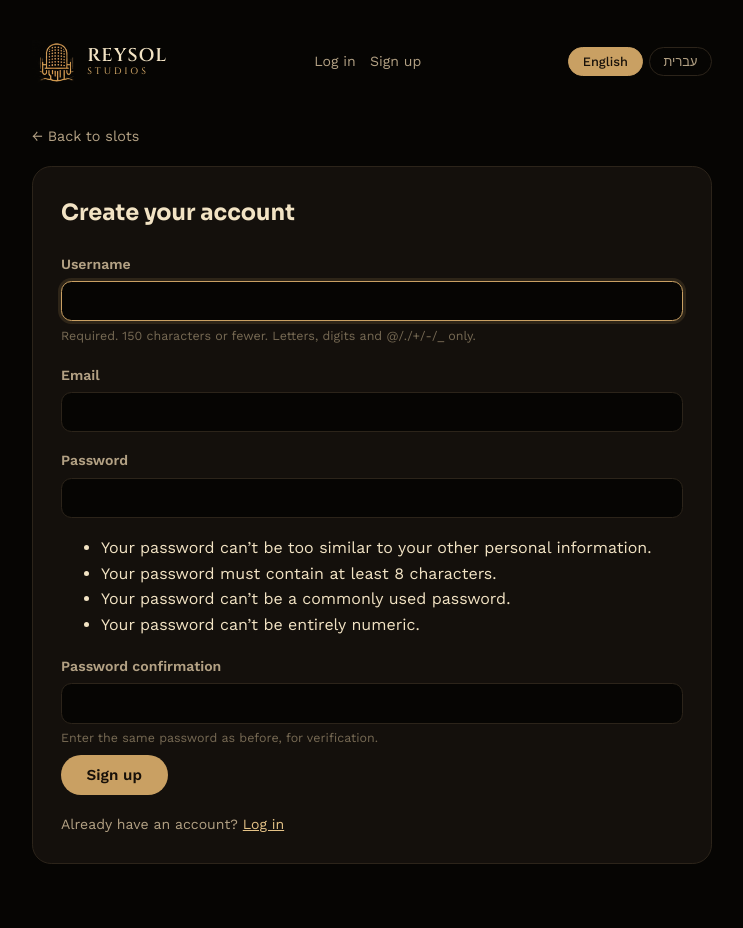
After one commit to alonshac8484/Singing_lessopns, a Django app: page /slots/signup/ in a window 1280 px wide. The commit adds this page. Shown: the whole page, without its empty margins (268-1011 px from the left). Run offline with Django 4.2, Linux system fonts and the light colour scheme.

Commit message:
Add student self-signup and login-required booking
Students get real accounts (Django's built-in auth.User, is_staff
stays False so they can never reach /admin/) via a self-service
signup page. Booking a slot now requires login: book_slot redirects
anonymous visitors to the login page with ?next= back to the slot,
and the booking form pre-fills name/email from the account (still
editable). BookingRequest gains a nullable user FK linking each
request back to the account that made it. Browsing /slots/ stays
public -- only the actual booking step is gated.

Existing tests updated to log in a test user before booking; added
a new test asserting anonymous booking attempts redirect to login
instead of creating a request. New signup/login pages match the
existing REYSOL Studios theme and are fully translated (Hebrew
translations for the new strings, plus Django's own bundled auth
translations for things like password validation messages).

Co-Authored-By: Claude Sonnet 5 <noreply@anthropic.com>
Claude-Session: https://claude.ai/code/session_01VnRy5aDWEFvWiZrHdDz6YL

```diff
--- a/bookings/forms.py
+++ b/bookings/forms.py
@@ -1,7 +1,20 @@
 from django import forms
+from django.contrib.auth.forms import UserCreationForm
+from django.contrib.auth.models import User
 from django.utils.translation import gettext_lazy as _
 
 from .models import BookingRequest
+
+
+class SignUpForm(UserCreationForm):
+    email = forms.EmailField(label=_("Email"))
+
+    class Meta:
+        model = User
+        fields = ["username", "email", "password1", "password2"]
+        labels = {
+            "username": _("Username"),
+        }
 
 
 class BookingRequestForm(forms.ModelForm):
--- a/bookings/models.py
+++ b/bookings/models.py
@@ -1,3 +1,4 @@
+from django.conf import settings
 from django.db import models
 
 
@@ -27,6 +28,9 @@ class BookingRequest(models.Model):
         REJECTED = "rejected", "Rejected"
 
     slot = models.ForeignKey(LessonSlot, on_delete=models.CASCADE, related_name="requests")
+    user = models.ForeignKey(
+        settings.AUTH_USER_MODEL, on_delete=models.SET_NULL, null=True, blank=True, related_name="bookings"
+    )
     student_name = models.CharField(max_length=200)
     student_email = models.EmailField()
     student_phone = models.CharField(max_length=30, blank=True)
--- a/bookings/urls.py
+++ b/bookings/urls.py
@@ -6,6 +6,7 @@ app_name = "bookings"
 
 urlpatterns = [
     path("", views.slot_list, name="slot_list"),
+    path("signup/", views.signup, name="signup"),
     path("<int:slot_id>/book/", views.book_slot, name="book_slot"),
     path("confirmation/<int:booking_id>/", views.confirmation, name="confirmation"),
 ]
--- a/bookings/views.py
+++ b/bookings/views.py
@@ -1,11 +1,13 @@
 import datetime
 
+from django.contrib.auth import login
+from django.contrib.auth.decorators import login_required
 from django.db import transaction
 from django.shortcuts import get_object_or_404, redirect, render
 from django.urls import reverse
 from django.utils.translation import gettext as _
 
-from .forms import BookingRequestForm
+from .forms import BookingRequestForm, SignUpForm
 from .models import BookingRequest, LessonSlot
 
 
@@ -18,6 +20,7 @@ def slot_list(request):
     return render(request, "bookings/slot_list.html", {"weeks": sorted(weeks.items())})
 
 
+@login_required
 def book_slot(request, slot_id):
     slot = get_object_or_404(LessonSlot, id=slot_id)
 
@@ -31,6 +34,7 @@ def book_slot(request, slot_id):
                 else:
                     booking = form.save(commit=False)
                     booking.slot = locked_slot
+                    booking.user = request.user
                     booking.save()
                     locked_slot.status = LessonSlot.Status.PENDING
                     locked_slot.save()
@@ -40,10 +44,27 @@ def book_slot(request, slot_id):
     if slot.status != LessonSlot.Status.OPEN:
         return redirect(reverse("bookings:slot_list"))
 
-    form = BookingRequestForm()
+    initial = {
+        "student_name": request.user.get_full_name() or request.user.username,
+        "student_email": request.user.email,
+    }
+    form = BookingRequestForm(initial=initial)
     return render(request, "bookings/book_slot.html", {"slot": slot, "form": form})
 
 
 def confirmation(request, booking_id):
     booking = get_object_or_404(BookingRequest, id=booking_id)
     return render(request, "bookings/confirmation.html", {"booking": booking})
+
+
+def signup(request):
+    if request.method == "POST":
+        form = SignUpForm(request.POST)
+        if form.is_valid():
+            user = form.save()
+            login(request, user)
+            next_url = request.POST.get("next") or request.GET.get("next") or reverse("bookings:slot_list")
+            return redirect(next_url)
+    else:
+        form = SignUpForm()
+    return render(request, "registration/signup.html", {"form": form})
--- a/singing_lessons/settings.py
+++ b/singing_lessons/settings.py
@@ -130,7 +130,9 @@ EMAIL_HOST_PASSWORD = os.environ.get("EMAIL_HOST_PASSWORD", "")
 EMAIL_USE_TLS = os.environ.get("EMAIL_USE_TLS", "True") == "True"
 DEFAULT_FROM_EMAIL = os.environ.get("DEFAULT_FROM_EMAIL", "noreply@example.com")
 
-LOGIN_URL = '/admin/login/'
+LOGIN_URL = 'login'
+LOGIN_REDIRECT_URL = 'bookings:slot_list'
+LOGOUT_REDIRECT_URL = 'bookings:slot_list'
 
 # Ensure unhandled request errors are printed to stdout (visible in Render's
 # logs) even with DEBUG=False, where Django's default logging only emails
--- a/singing_lessons/urls.py
+++ b/singing_lessons/urls.py
@@ -5,6 +5,7 @@ from django.views.generic import RedirectView
 urlpatterns = [
     path('admin/', admin.site.urls),
     path('i18n/', include('django.conf.urls.i18n')),
+    path('accounts/', include('django.contrib.auth.urls')),
     path('slots/', include('bookings.urls')),
     path('', RedirectView.as_view(pattern_name='bookings:slot_list', permanent=False)),
 ]
--- a/templates/base.html
+++ b/templates/base.html
@@ -84,6 +84,30 @@
       color: var(--accent);
       margin-top: 0.15rem;
     }
+
+    .auth-links {
+      display: flex;
+      align-items: center;
+      gap: 0.9rem;
+      font-size: 0.88rem;
+      color: var(--ink-soft);
+    }
+
+    .auth-links a { color: var(--ink-soft); text-decoration: none; }
+    .auth-links a:hover { color: var(--accent-strong); }
+    .auth-username { color: var(--accent-strong); font-weight: 600; }
+
+    .link-btn {
+      background: none;
+      border: 0;
+      padding: 0;
+      font: inherit;
+      color: var(--ink-soft);
+      cursor: pointer;
+      text-decoration: none;
+    }
+
+    .link-btn:hover { color: var(--accent-strong); }
 
     .lang-switch { display: flex; gap: 0.4rem; }
     .lang-switch form { display: inline; }
@@ -262,6 +286,19 @@
       cursor: pointer;
     }
 
+    .field-help {
+      display: block;
+      color: var(--ink-faint);
+      font-size: 0.78rem;
+      margin-top: 0.3rem;
+    }
+
+    .auth-switch {
+      margin: 1.1rem 0 0;
+      font-size: 0.88rem;
+      color: var(--ink-soft);
+    }
+
     .errorlist {
       color: var(--accent-strong);
       list-style: none;
@@ -302,6 +339,18 @@
         <span class="brand-sub">STUDIOS</span>
       </span>
     </a>
+    <span class="auth-links">
+      {% if user.is_authenticated %}
+        <span class="auth-username">{{ user.get_username }}</span>
+        <form action="{% url 'logout' %}" method="post">
+          {% csrf_token %}
+          <button type="submit" class="link-btn">{% trans "Log out" %}</button>
+        </form>
+      {% else %}
+        <a href="{% url 'login' %}?next={{ request.path|urlencode }}">{% trans "Log in" %}</a>
+        <a href="{% url 'bookings:signup' %}">{% trans "Sign up" %}</a>
+      {% endif %}
+    </span>
     <span class="lang-switch">
       {% get_current_language as CURRENT_LANGUAGE %}
       {% for lang_code, lang_name in LANGUAGES %}
--- /dev/null
+++ b/templates/registration/signup.html
@@ -0,0 +1,25 @@
+{% extends "base.html" %}
+{% load i18n %}
+{% block title %}{% trans "Sign up" %}{% endblock %}
+{% block content %}
+  <a class="back-link" href="{% url 'bookings:slot_list' %}">{% if LANGUAGE_BIDI %}&rarr;{% else %}&larr;{% endif %} {% trans "Back to slots" %}</a>
+  <div class="card">
+    <h2 class="slot-heading">{% trans "Create your account" %}</h2>
+
+    <form method="post">
+      {% csrf_token %}
+      {{ form.non_field_errors }}
+      {% for field in form %}
+        <p>
+          <label for="{{ field.id_for_label }}">{{ field.label }}</label>
+          {{ field }}
+          {% if field.help_text %}<span class="field-help">{{ field.help_text }}</span>{% endif %}
+          {{ field.errors }}
+        </p>
+      {% endfor %}
+      <input type="hidden" name="next" value="{{ request.GET.next }}">
+      <button type="submit" class="btn-submit">{% trans "Sign up" %}</button>
+    </form>
+    <p class="auth-switch">{% trans "Already have an account?" %} <a href="{% url 'login' %}">{% trans "Log in" %}</a></p>
+  </div>
+{% endblock %}
```
Also changed, not shown: bookings/tests.py (+26 -0 lines), templates/registration/login.html (added, +24 -0 lines), bookings/migrations/0002_bookingrequest_user.py (added), locale/he/LC_MESSAGES/django.po, 1 other file.
